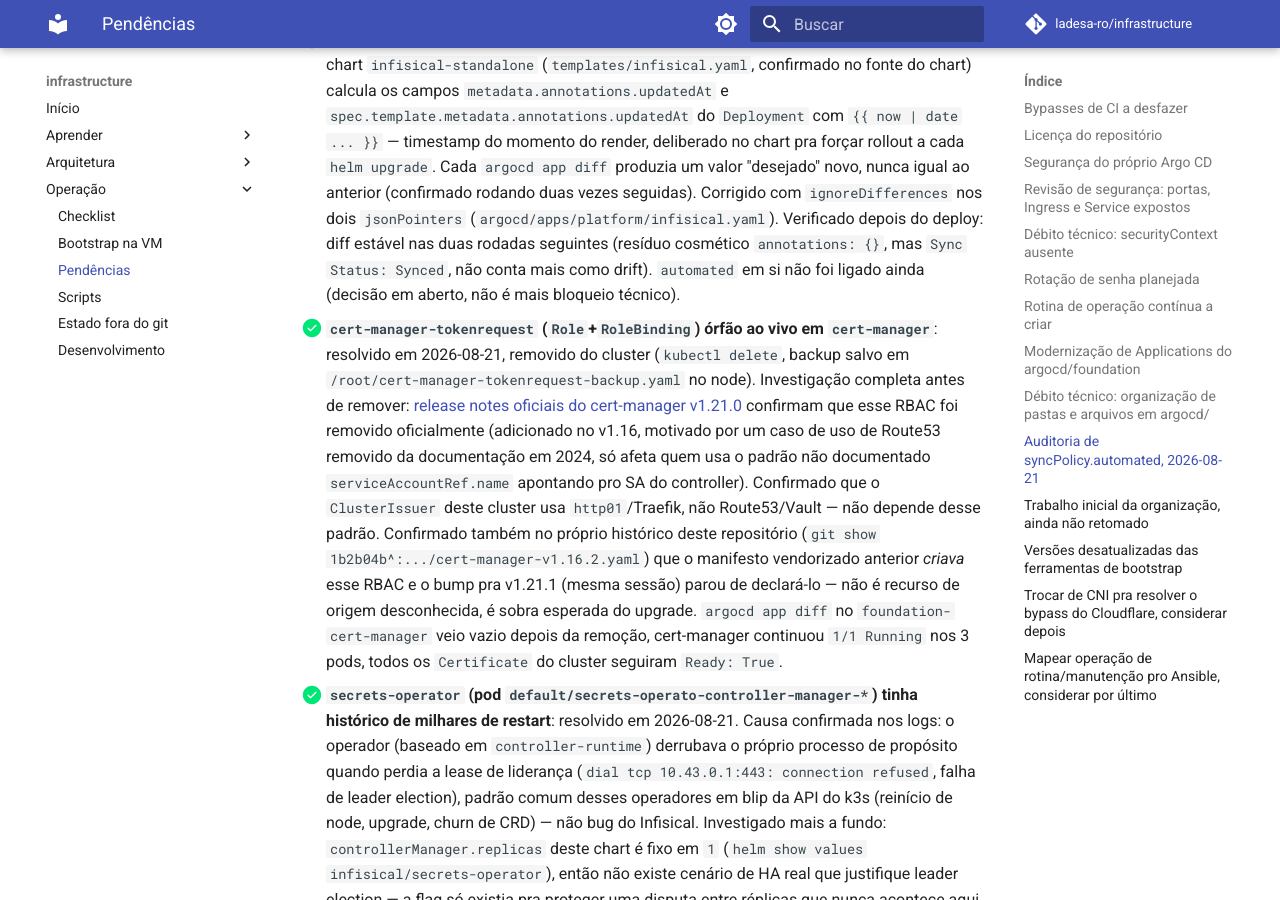
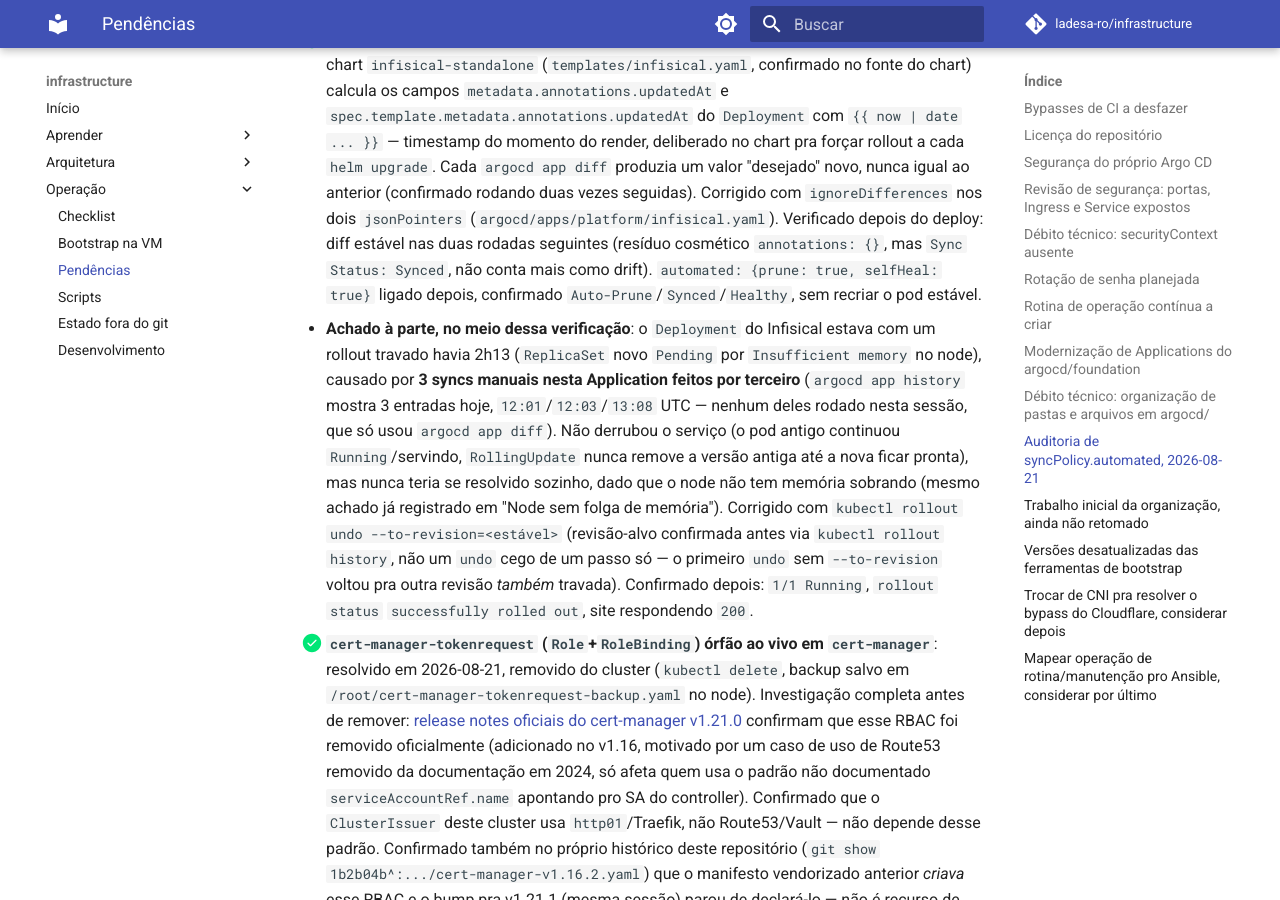
Before and after one commit to ladesa-ro/infrastructure, an MkDocs documentation site: the page built from docs/operacao/pendencias.md, in a window 1280 px wide and 900 px high, scrolled down 12953 px. Built offline with MkDocs 1.6.1 and Material for MkDocs 9.7.7, drawn with Linux system fonts in a browser that asks for light colours; comment, search, counter and statistics services are not loaded.

Commit message:
docs: record infisical automation and stuck rollout fix

```diff
--- a/docs/operacao/pendencias.md
+++ b/docs/operacao/pendencias.md
@@ -111,7 +111,8 @@ Levantado em 2026-08-21, a pedido explícito do usuário ("analise outros débit
 Levantado a pedido do usuário ("o que mais não está automatizado ou idempotente, exigindo intervenção manual, e por que não está mapeado em pendências"). Das 14 `Application`, 7 estavam `Manual` sem razão documentada por trás da escolha (herdada, não decisão deliberada por app). Auditoria rodada com `argocd app diff --core --hard-refresh` duas vezes por app (pra pegar campo que muda a cada render, não só drift real) e, pras que usam chart remoto (histórico de diff pouco confiável nesse cenário, ver ["O padrão app-of-apps"](../aprender/argocd.md#o-padrao-app-of-apps)), conferência direta via `kubectl get` contra o valor esperado, independente da ferramenta.
 
 - [x] **`dados`, `portainer`, `redis`, `secrets-operator`**: resolvido em 2026-08-21, promovidas pra `automated: {prune: true, selfHeal: true}`. Diff vazio nas duas rodadas, sem recurso órfão ao vivo (`kubectl get all` conferido por namespace), sem recriação depois do sync (idade de todo `Deployment` inalterada).
-- [x] **`infisical` tinha um bloqueio técnico real pra virar `automated`**: resolvido em 2026-08-21. O chart `infisical-standalone` (`templates/infisical.yaml`, confirmado no fonte do chart) calcula os campos `metadata.annotations.updatedAt` e `spec.template.metadata.annotations.updatedAt` do `Deployment` com `{{ now | date ... }}` — timestamp do momento do render, deliberado no chart pra forçar rollout a cada `helm upgrade`. Cada `argocd app diff` produzia um valor "desejado" novo, nunca igual ao anterior (confirmado rodando duas vezes seguidas). Corrigido com `ignoreDifferences` nos dois `jsonPointers` (`argocd/apps/platform/infisical.yaml`). Verificado depois do deploy: diff estável nas duas rodadas seguintes (resíduo cosmético `annotations: {}`, mas `Sync Status: Synced`, não conta mais como drift). `automated` em si não foi ligado ainda (decisão em aberto, não é mais bloqueio técnico).
+- [x] **`infisical` tinha um bloqueio técnico real pra virar `automated`**: resolvido em 2026-08-21. O chart `infisical-standalone` (`templates/infisical.yaml`, confirmado no fonte do chart) calcula os campos `metadata.annotations.updatedAt` e `spec.template.metadata.annotations.updatedAt` do `Deployment` com `{{ now | date ... }}` — timestamp do momento do render, deliberado no chart pra forçar rollout a cada `helm upgrade`. Cada `argocd app diff` produzia um valor "desejado" novo, nunca igual ao anterior (confirmado rodando duas vezes seguidas). Corrigido com `ignoreDifferences` nos dois `jsonPointers` (`argocd/apps/platform/infisical.yaml`). Verificado depois do deploy: diff estável nas duas rodadas seguintes (resíduo cosmético `annotations: {}`, mas `Sync Status: Synced`, não conta mais como drift). `automated: {prune: true, selfHeal: true}` ligado depois, confirmado `Auto-Prune`/`Synced`/`Healthy`, sem recriar o pod estável.
+  - **Achado à parte, no meio dessa verificação**: o `Deployment` do Infisical estava com um rollout travado havia 2h13 (`ReplicaSet` novo `Pending` por `Insufficient memory` no node), causado por **3 syncs manuais nesta Application feitos por terceiro** (`argocd app history` mostra 3 entradas hoje, `12:01`/`12:03`/`13:08` UTC — nenhum deles rodado nesta sessão, que só usou `argocd app diff`). Não derrubou o serviço (o pod antigo continuou `Running`/servindo, `RollingUpdate` nunca remove a versão antiga até a nova ficar pronta), mas nunca teria se resolvido sozinho, dado que o node não tem memória sobrando (mesmo achado já registrado em "Node sem folga de memória"). Corrigido com `kubectl rollout undo --to-revision=<estável>` (revisão-alvo confirmada antes via `kubectl rollout history`, não um `undo` cego de um passo só — o primeiro `undo` sem `--to-revision` voltou pra outra revisão *também* travada). Confirmado depois: `1/1 Running`, `rollout status` `successfully rolled out`, site respondendo `200`.
 - [x] **`cert-manager-tokenrequest` (`Role`+`RoleBinding`) órfão ao vivo em `cert-manager`**: resolvido em 2026-08-21, removido do cluster (`kubectl delete`, backup salvo em `/root/cert-manager-tokenrequest-backup.yaml` no node). Investigação completa antes de remover: [release notes oficiais do cert-manager v1.21.0](https://github.com/cert-manager/cert-manager/releases/tag/v1.21.0) confirmam que esse RBAC foi removido oficialmente (adicionado no v1.16, motivado por um caso de uso de Route53 removido da documentação em 2024, só afeta quem usa o padrão não documentado `serviceAccountRef.name` apontando pro SA do controller). Confirmado que o `ClusterIssuer` deste cluster usa `http01`/Traefik, não Route53/Vault — não depende desse padrão. Confirmado também no próprio histórico deste repositório (`git show 1b2b04b^:.../cert-manager-v1.16.2.yaml`) que o manifesto vendorizado anterior *criava* esse RBAC e o bump pra v1.21.1 (mesma sessão) parou de declará-lo — não é recurso de origem desconhecida, é sobra esperada do upgrade. `argocd app diff` no `foundation-cert-manager` veio vazio depois da remoção, cert-manager continuou `1/1 Running` nos 3 pods, todos os `Certificate` do cluster seguiram `Ready: True`.
 - [x] **`secrets-operator` (pod `default/secrets-operato-controller-manager-*`) tinha histórico de milhares de restart**: resolvido em 2026-08-21. Causa confirmada nos logs: o operador (baseado em `controller-runtime`) derrubava o próprio processo de propósito quando perdia a lease de liderança (`dial tcp 10.43.0.1:443: connection refused`, falha de leader election), padrão comum desses operadores em blip da API do k3s (reinício de node, upgrade, churn de CRD) — não bug do Infisical. Investigado mais a fundo: `controllerManager.replicas` deste chart é fixo em `1` (`helm show values infisical/secrets-operator`), então não existe cenário de HA real que justifique leader election — a flag só existia pra proteger uma disputa entre réplicas que nunca acontece aqui. Corrigido sobrescrevendo `controllerManager.manager.args` no `values` da `Application` (`argocd/apps/operators/secrets-operator.yaml`) sem `--leader-elect`, removendo a classe de crash por completo (não é mitigação de timeout, é eliminação da causa). Risco aceito e documentado: se `replicas` for aumentado no futuro sem restaurar `--leader-elect`, duas réplicas processariam os mesmos recursos sem coordenação — não é o caso hoje, e mudar `replicas` exigiria edição consciente do mesmo `values`. Verificado ao vivo: rollout limpo (pod novo `2/2 Running`, `0` restarts), args confirmados sem a flag, logs mostrando reconciliação normal de todo `InfisicalSecret`, `argocd app diff` vazio.
 - [ ] **`rabbitmq` (Deployment legado, ocioso) continua `Manual`**: de propósito, sendo desligado, não vale investir.
```
